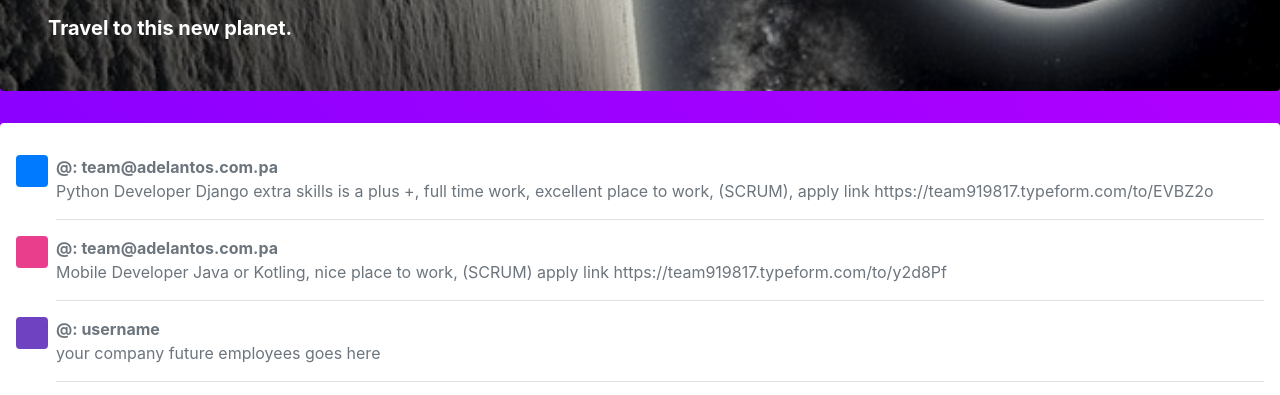
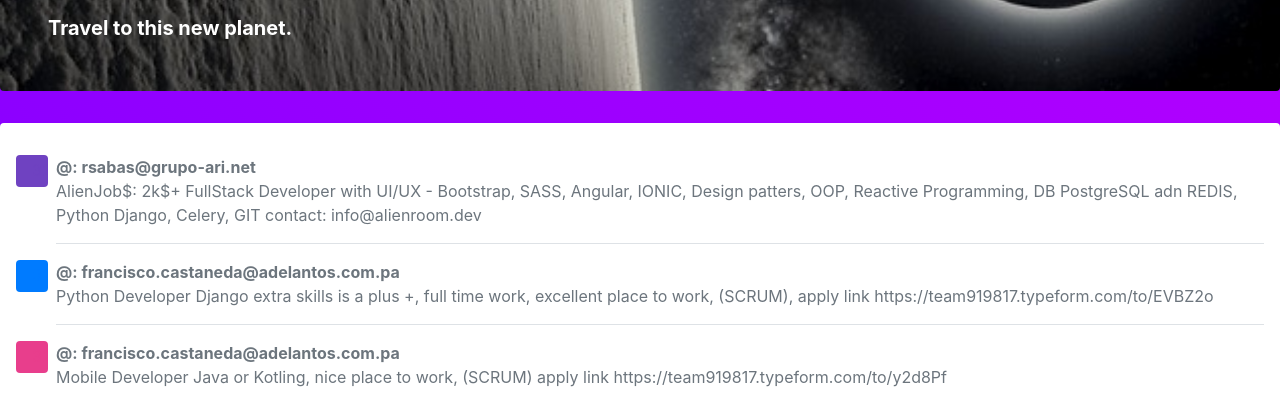
Before and after one commit to alienroom/ar-static-page-1, a plain HTML site: page index.html in a window 1280 px wide. Shown: the part 351-746 px from the top of the page. Drawn offline with nearby package versions, Linux system fonts and the light colour scheme.

Commit message:
adding a new ItJobs number 2

```diff
--- a/index.html
+++ b/index.html
@@ -72,16 +72,22 @@ ion-icon {
 
     <div class="my-3 p-3 bg-white rounded shadow-sm">
       <div class="media text-muted pt-3">
+        <svg class="bd-placeholder-img mr-2 rounded" width="32" height="32" xmlns="http://www.w3.org/2000/svg" preserveAspectRatio="xMidYMid slice" focusable="false" role="img" aria-label="Placeholder: 32x32"><title>Placeholder</title><rect width="100%" height="100%" fill="#6f42c1"/><text x="50%" y="50%" fill="#6f42c1" dy=".3em">32x32</text></svg>
+        <p class="media-body pb-3 mb-0 lh-125 border-bottom border-gray">
+          <strong class="d-block text-gray-dark">@: rsabas@grupo-ari.net</strong>
+          AlienJob$: 2k$+ FullStack Developer with UI/UX - Bootstrap, SASS, Angular, IONIC, Design patters, OOP, Reactive Programming, DB PostgreSQL adn REDIS, Python Django, Celery, GIT contact: info@alienroom.dev
+      </div>
+      <div class="media text-muted pt-3">
         <svg class="bd-placeholder-img mr-2 rounded" width="32" height="32" xmlns="http://www.w3.org/2000/svg" preserveAspectRatio="xMidYMid slice" focusable="false" role="img" aria-label="Placeholder: 32x32"><title>Placeholder</title><rect width="100%" height="100%" fill="#007bff"/><text x="50%" y="50%" fill="#007bff" dy=".3em">32x32</text></svg>
         <p class="media-body pb-3 mb-0 lh-125 border-bottom border-gray">
-          <strong class="d-block text-gray-dark">@: team@adelantos.com.pa</strong>
+          <strong class="d-block text-gray-dark">@: francisco.castaneda@adelantos.com.pa</strong>
           Python Developer Django extra skills is a plus +, full time work, excellent place to work, (SCRUM), apply link https://team919817.typeform.com/to/EVBZ2o
         </p>
       </div>
       <div class="media text-muted pt-3">
         <svg class="bd-placeholder-img mr-2 rounded" width="32" height="32" xmlns="http://www.w3.org/2000/svg" preserveAspectRatio="xMidYMid slice" focusable="false" role="img" aria-label="Placeholder: 32x32"><title>Placeholder</title><rect width="100%" height="100%" fill="#e83e8c"/><text x="50%" y="50%" fill="#e83e8c" dy=".3em">32x32</text></svg>
         <p class="media-body pb-3 mb-0 lh-125 border-bottom border-gray">
-          <strong class="d-block text-gray-dark">@: team@adelantos.com.pa</strong>
+          <strong class="d-block text-gray-dark">@: francisco.castaneda@adelantos.com.pa</strong>
           Mobile Developer Java or Kotling, nice place to work, (SCRUM) apply link https://team919817.typeform.com/to/y2d8Pf
         </p>
       </div>
```
